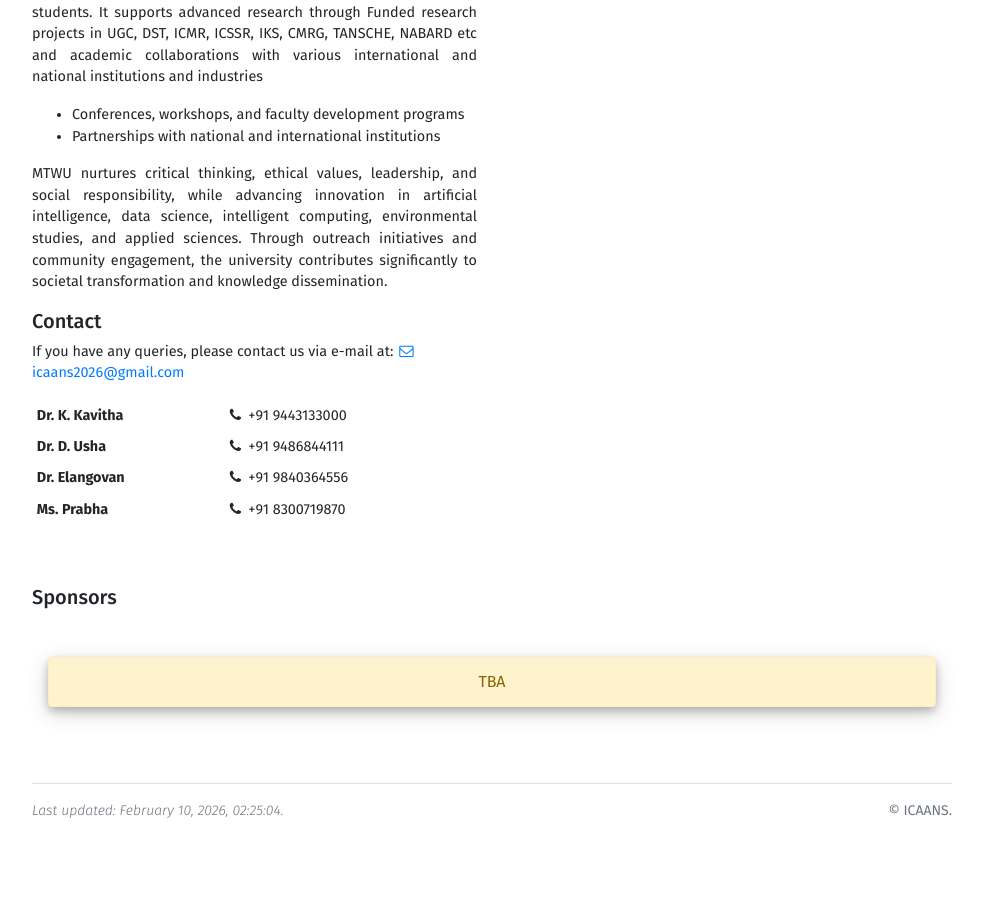
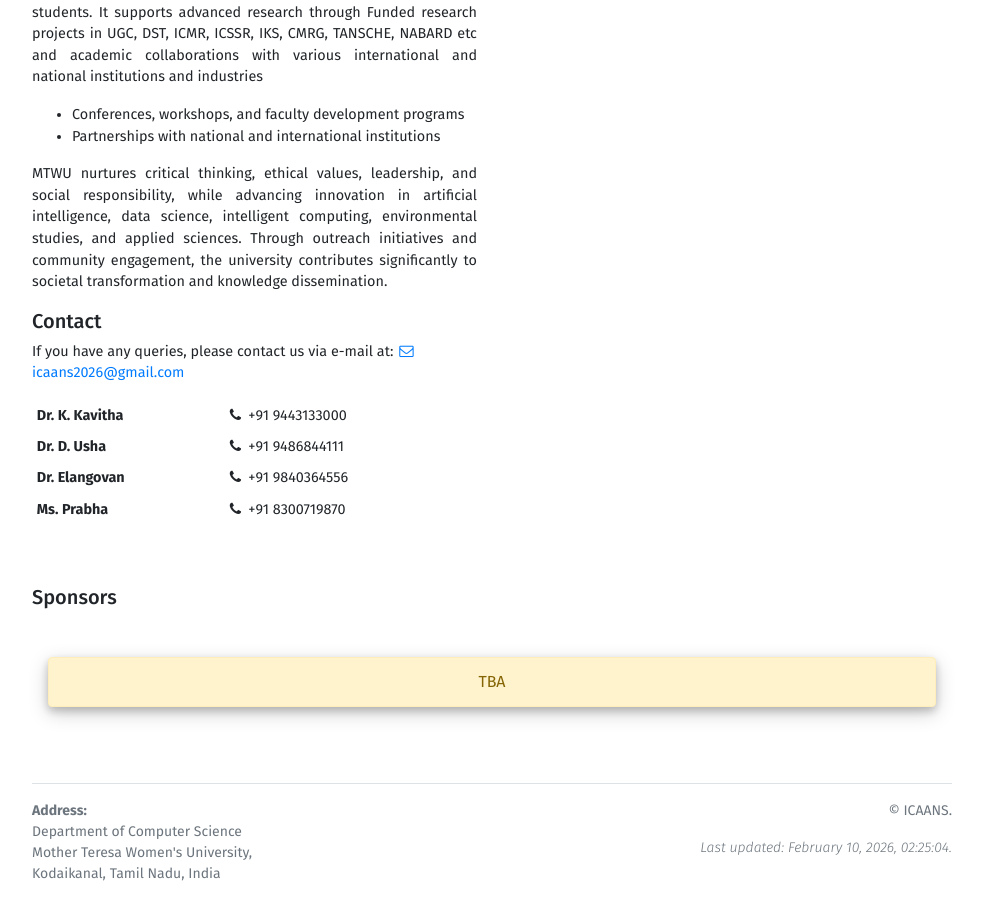
Before and after one commit to sravivarman/icaans_conf, a Jekyll site: the page built from index.md, in a window 1280 px wide and 900 px high, scrolled down 1406 px. Shown: the whole window, without its empty margins (148-1131 px from the left). Built offline with Jekyll 4.4.1, drawn with Linux system fonts in a browser that asks for light colours; before the commit the page ends 2243 px from its top, so only the background shows below that.

Commit message:
Update footer.html

```diff
--- a/_includes/footer.html
+++ b/_includes/footer.html
@@ -1,13 +1,25 @@
 <div class="row">
     <div class="col-xs-12 col-sm-12 col-md-12 col-lg-12 col-xl-12">
         <footer class="pt-3 mt-2 border-top">
-            <div class="text-muted small pull-right pb-3">
-                &copy; {{site.data.conference.short_name}}.
-            </div>
-            <div class="text-muted font-italic font-weight-light small pull-left pb-3">
-                {% if site.show_last_updated %}
-                Last updated: {{ site.time | date: site.last_updated_format }}
-                {% endif %}
+            <div class="row">
+                <div class="col-md-6 col-sm-12">
+                    <p class="text-muted small">
+                        <strong>Address:</strong><br>
+                        Department of Computer Science<br>
+                        Mother Teresa Women's University,<br>
+                        Kodaikanal, Tamil Nadu, India
+                    </p>
+                </div>
+                <div class="col-md-6 col-sm-12 text-right">
+                    <div class="text-muted small pb-3">
+                        &copy; {{site.data.conference.short_name}}.
+                    </div>
+                    <div class="text-muted font-italic font-weight-light small pb-3">
+                        {% if site.show_last_updated %}
+                        Last updated: {{ site.time | date: site.last_updated_format }}
+                        {% endif %}
+                    </div>
+                </div>
             </div>
         </footer>
     </div>
```
